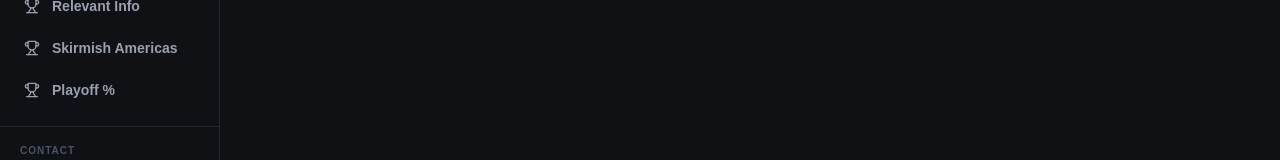
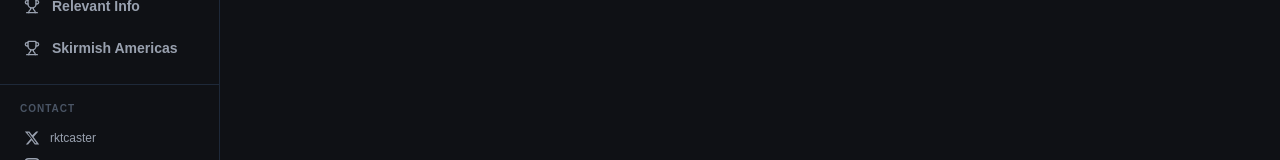
Before and after one commit to RkTcaster/rviewer, a Next.js app: page / in a window 1280 px wide. Shown: the part 570-730 px from the top of the page. Built offline with nearby package versions, Linux system fonts and the light colour scheme; no server answers; the database is empty.

Commit message:
remove playoff% from the bar

```diff
--- a/components/Sidebar.tsx
+++ b/components/Sidebar.tsx
@@ -28,7 +28,7 @@ const NAV_SECTIONS = [
     items: [
       { id: 'relevant-info',      label: 'Relevant Info',      icon: Trophy },
       { id: 'skirmish-americas',  label: 'Skirmish Americas',  icon: Trophy },
-      { id: 'playoff-pct',        label: 'Playoff %',          icon: Trophy },
+      // { id: 'playoff-pct',        label: 'Playoff %',          icon: Trophy },
     ],
   },
 ];
```
